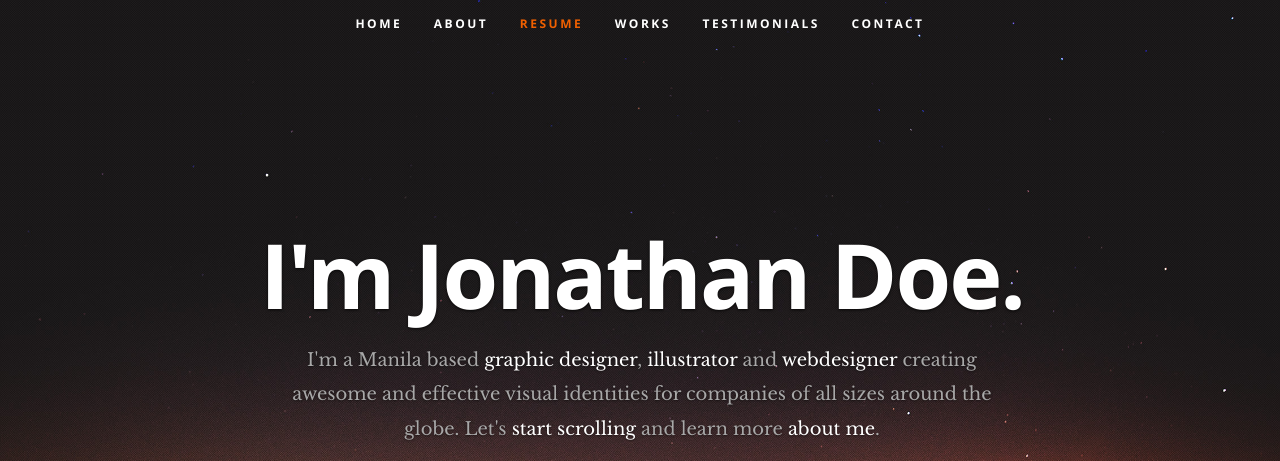
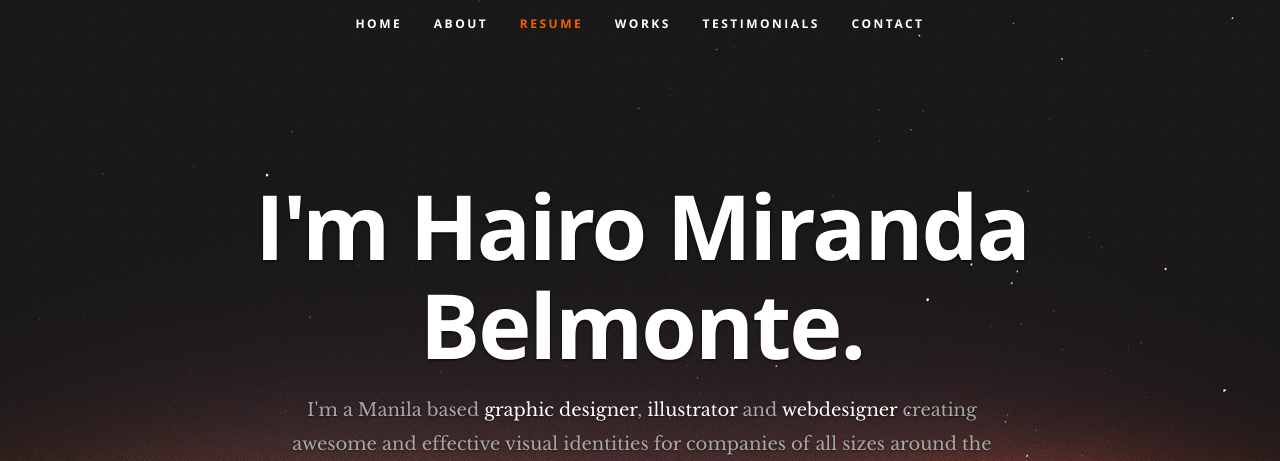
Before and after one commit to hairo1421/CV, a plain HTML site: page index.html in a window 1280 px wide. Shown: the top 461 px of the page. Drawn offline with nearby package versions, Linux system fonts and the light colour scheme.

Commit message:
Update index.html

```diff
--- a/index.html
+++ b/index.html
@@ -56,7 +56,7 @@
 
       <div class="row banner">
          <div class="banner-text">
-            <h1 class="responsive-headline">I'm Jonathan Doe.</h1>
+            <h1 class="responsive-headline">I'm Hairo Miranda Belmonte.</h1>
             <h3>I'm a Manila based <span>graphic designer</span>, <span>illustrator</span> and <span>webdesigner</span> creating awesome and
             effective visual identities for companies of all sizes around the globe. Let's <a class="smoothscroll" href="#about">start scrolling</a>
             and learn more <a class="smoothscroll" href="#about">about me</a>.</h3>
```
